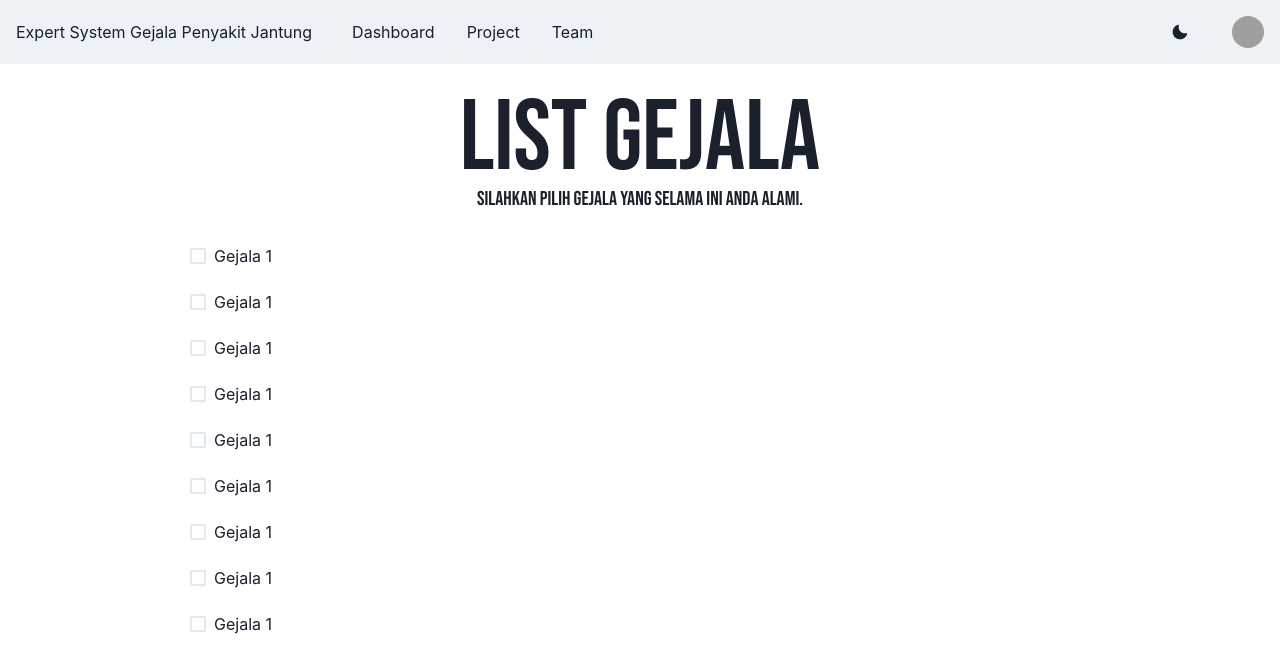
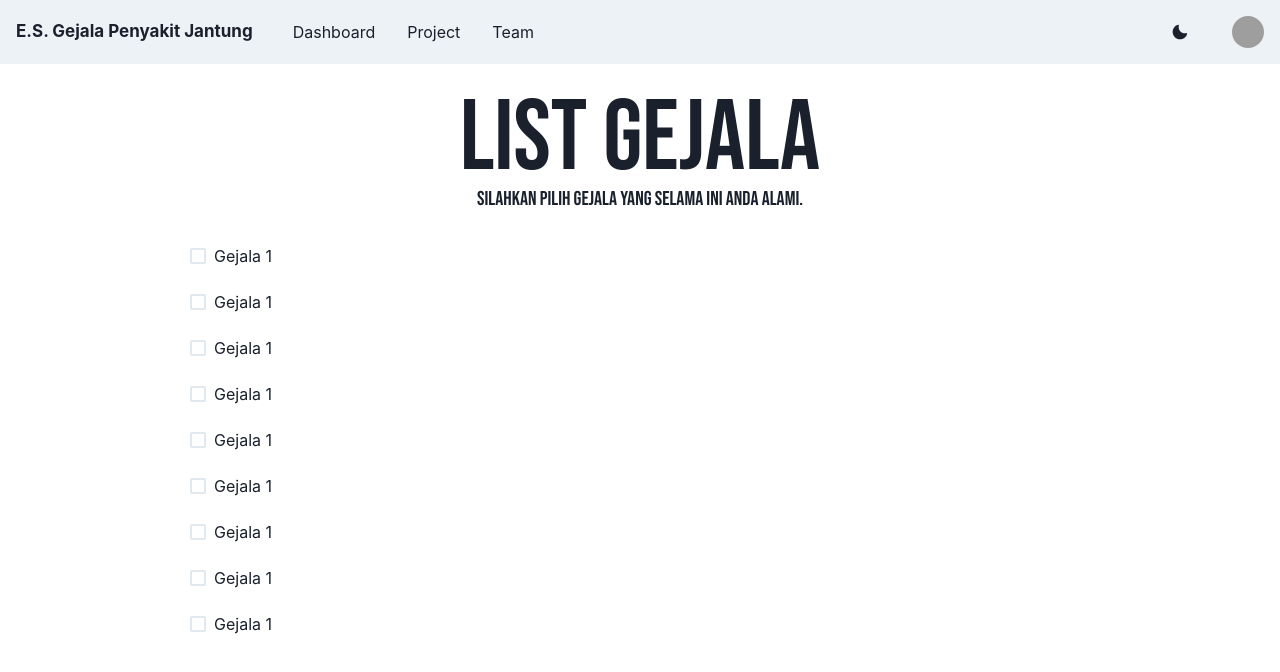
Before and after one commit to miu-soo/Expert-System, a React (Create React App) app: page / in a window 1280 px wide. Shown: the top 672 px of the page. Built offline with nearby package versions, Linux system fonts and the light colour scheme; grey boxes are pictures that could not be loaded.

Commit message:
Feat: navbar

```diff
--- a/src/Components/navbar.tsx
+++ b/src/Components/navbar.tsx
@@ -55,7 +55,9 @@ export default function NavBar() {
 
           {/* BUTTON NAVBAR DASHBOARD DLL */}
           <HStack spacing={8} alignItems={"center"}>
-            <Box>Expert System Gejala Penyakit Jantung</Box>
+            <Box as="b" fontSize={"17px"}>
+              E.S. Gejala Penyakit Jantung
+            </Box>
             <HStack
               as={"nav"}
               spacing={4}
```
